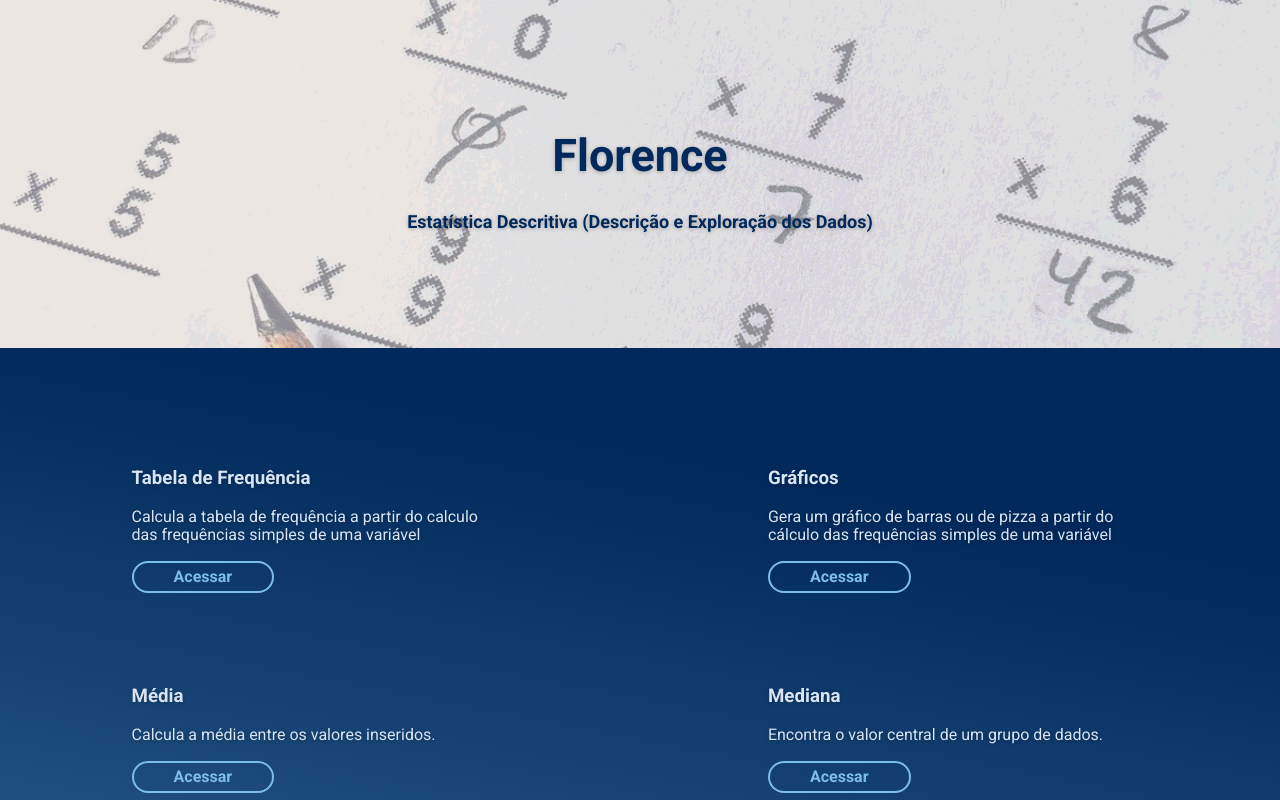
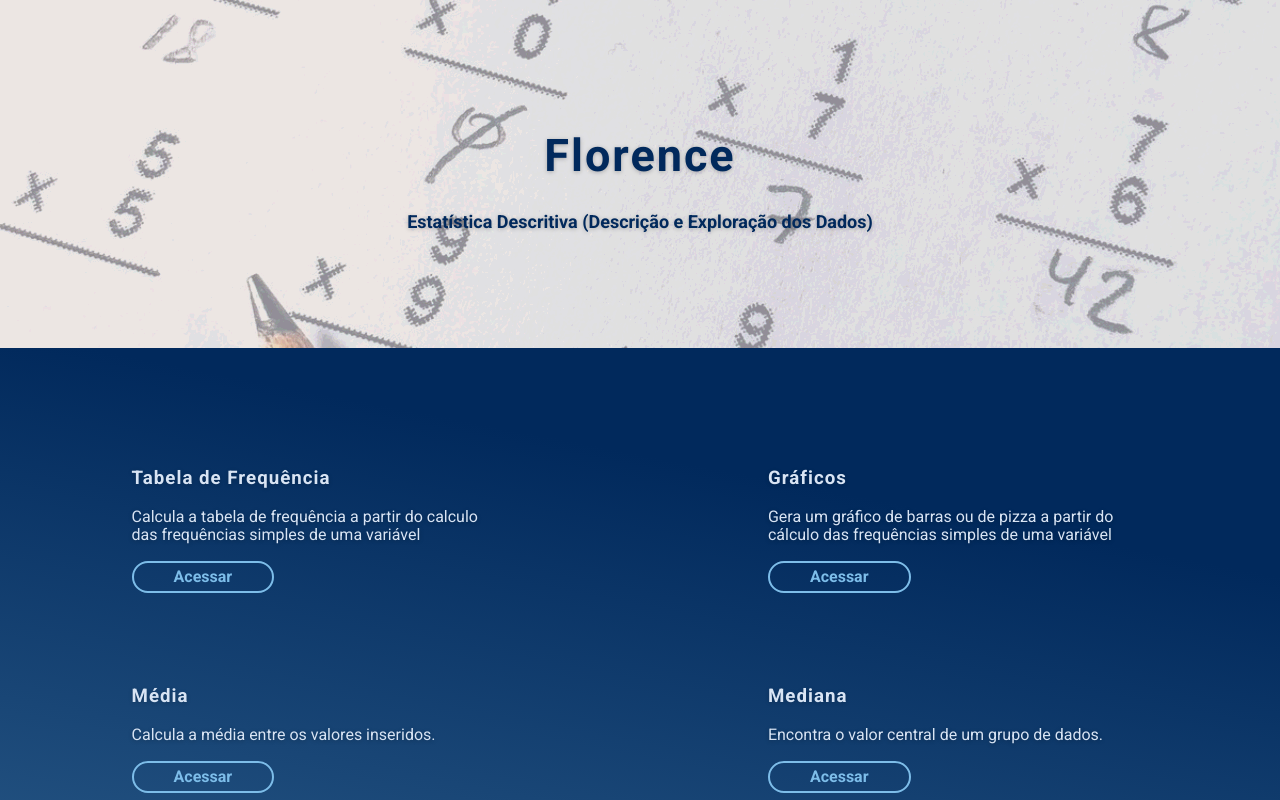
Before and after one commit to pcastelan/florence, a plain HTML site: page index.html in a window 1280 px wide. Shown: the top 800 px of the page. Drawn offline with nearby package versions, Linux system fonts and the light colour scheme.

Commit message:
better readability

```diff
--- a/index.html
+++ b/index.html
@@ -55,6 +55,7 @@
       .header h1{
         font-size: 2.813em;
         font-weight: bold;
+        letter-spacing: 2px;
       }
       .header h2{
         font-size: 1.125em;
@@ -73,7 +74,8 @@
         .subject-box h3{
           font-size: 1.375;
           font-weight: bold;
-          text-shadow: 0px 1px 4px rgba(0, 0, 0, 0.25);
+          text-shadow: 0px 1px 4px rgba(0, 0, 0, 0.20);
+          letter-spacing: 1px;
         }
         .subject-box p{
           text-shadow: 0px 1px 4px rgba(0, 0, 0, 0.25);
```
